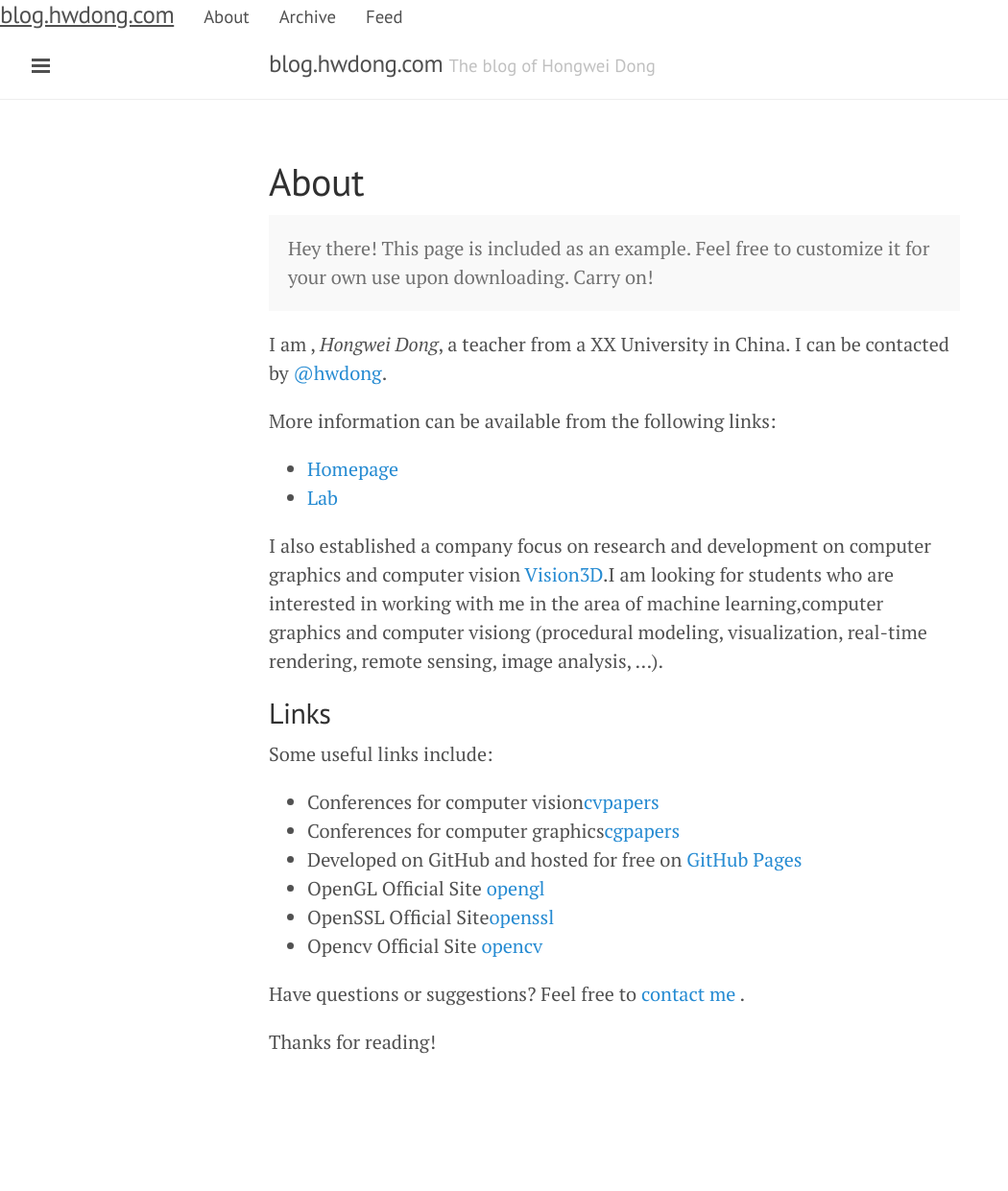
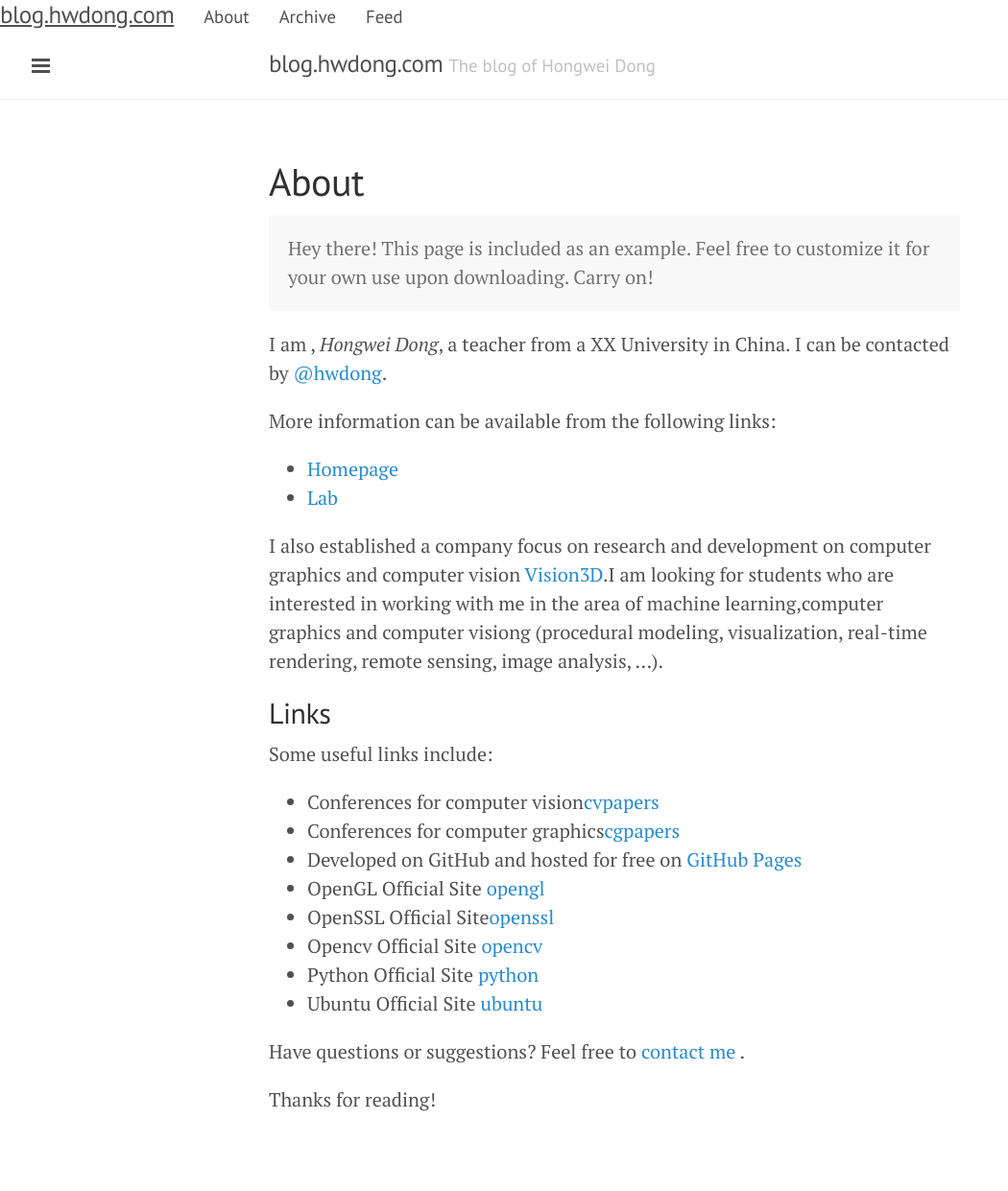
Before and after one commit to hwdong/hwdong-old.github.io, a Jekyll site: the page built from about.md, in a window 1280 px wide. Shown: the whole page at 96% size, without its empty margins (0-1050 px from the left). Built offline with Jekyll 4.4.1, drawn with Linux system fonts in a browser that asks for light colours; Markdown is read by kramdown in place of the engine named in the settings; before the commit the page ends 1181 px from its top, so only the background shows below that.

Commit message:
Updated about.md

```diff
--- a/about.md
+++ b/about.md
@@ -27,6 +27,8 @@ Some useful links include:
 * OpenGL Official Site [opengl](http://opengl.org)
 * OpenSSL Official Site[openssl](http://openssl.org)
 * Opencv Official Site [opencv](http://opencv.org)
+* Python Official Site [python](https://www.python.org/)
+* Ubuntu  Official Site [ubuntu](http://www.ubuntu.com/)
 
 Have questions or suggestions? Feel free to [contact me](hwdong@gmail.com) .
 
```
